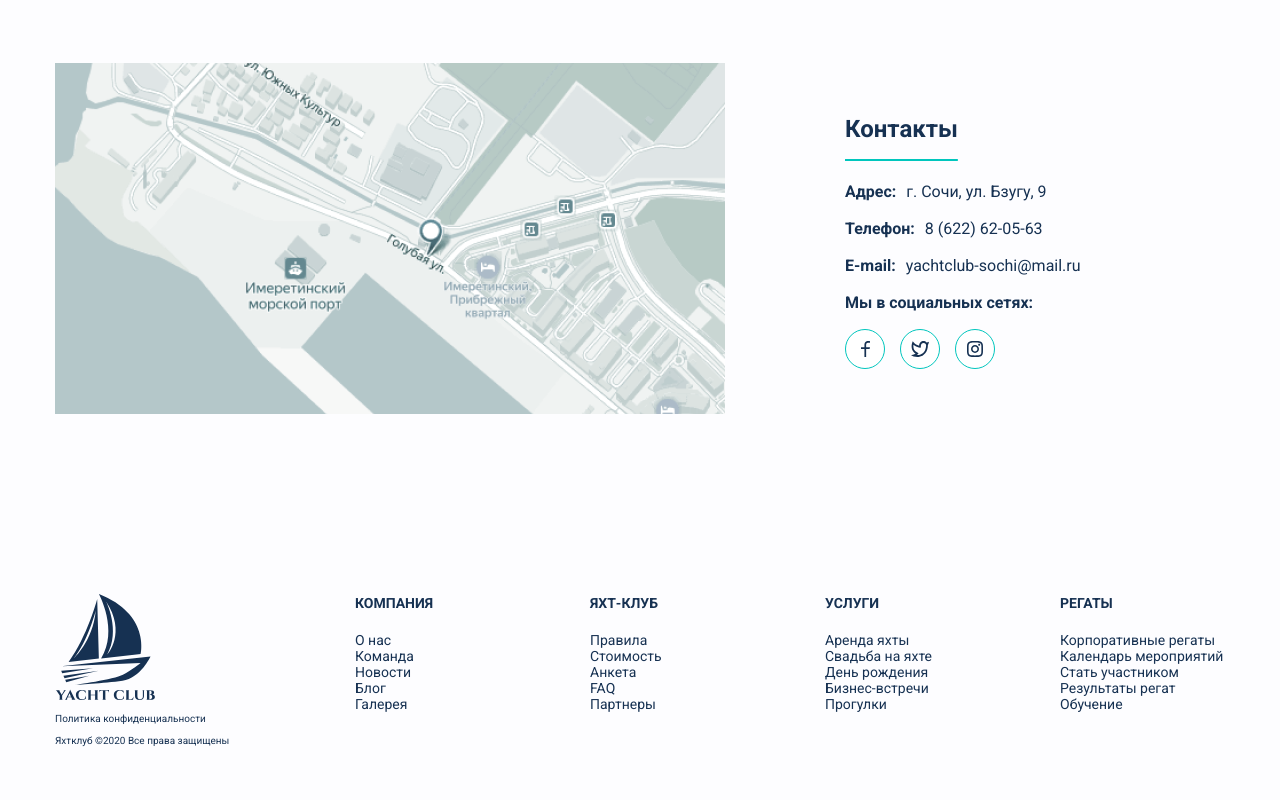
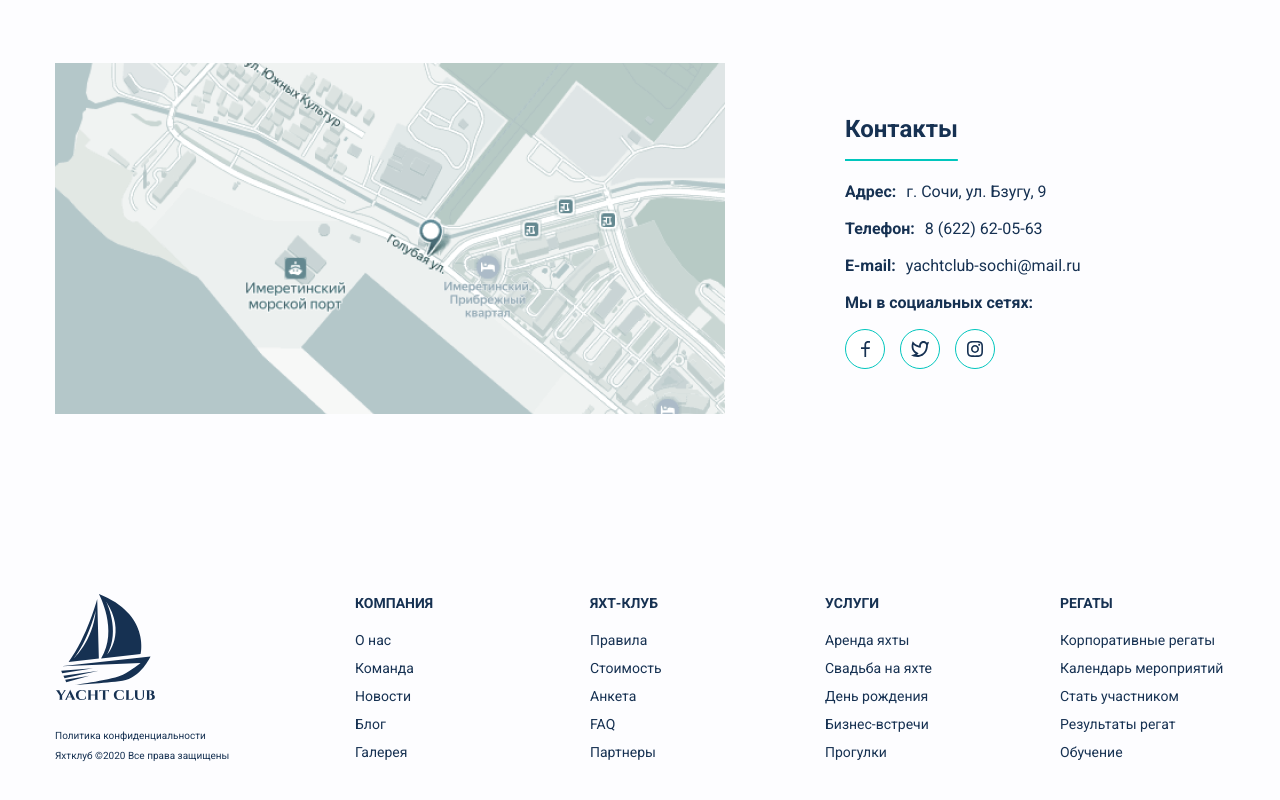
Before and after one commit to yoff3/yacht_club, a plain HTML site: page index.html in a window 1280 px wide. Shown: the part 3800-4600 px from the top of the page. Drawn offline with Linux system fonts and the light colour scheme.

Commit message:
added final styles to the main-footer section

```diff
--- a/css/style.css
+++ b/css/style.css
@@ -494,6 +494,28 @@ body{
   width: 100px;
 }
 
+.footer-logo{
+  display: block;
+  margin-bottom: 30px;
+}
+
+.footer-logo-wrapper p{
+  margin: 0;
+  margin-bottom: 8px;
+}
+
+.footer-logo-wrapper p:last-child{
+  margin-bottom: 0;
+}
+
+.footer-nav-item{
+  margin-bottom: 12px;
+}
+
+.footer-nav-item:last-child{
+  margin-bottom: 0;
+}
+
 .info-list{
   margin: 0;
   padding: 0;
--- a/index.html
+++ b/index.html
@@ -184,80 +184,80 @@
         <ul class="info-list">
           <li class="company info-list-item">
             <h2>Компания</h2>
-            <ul class="company-list">
-              <li class="company-item">
+            <ul class="company-list footer-nav-list">
+              <li class="company-item footer-nav-item">
                 <a href="#">О нас</a>
               </li>
-              <li class="company-item">
+              <li class="company-item footer-nav-item">
                 <a href="#">Команда</a>
               </li>
-              <li class="company-item">
+              <li class="company-item footer-nav-item">
                 <a href="#">Новости</a>
               </li>
-              <li class="company-item">
+              <li class="company-item footer-nav-item">
                 <a href="#">Блог</a>
               </li>
-              <li class="company-item">
+              <li class="company-item footer-nav-item">
                 <a href="#">Галерея</a>
               </li>
             </ul>
           </li>
           <li class="yacht-club info-list-item">
             <h2>Яхт-клуб</h2>
-            <ul class="yacht-club-list">
-              <li class="yeacht-club-item">
+            <ul class="yacht-club-list footer-nav-list">
+              <li class="yeacht-club-item footer-nav-item">
                 <a href="#">Правила</a>
               </li>
-              <li class="yeacht-club-item">
+              <li class="yeacht-club-item footer-nav-item">
                 <a href="#">Стоимость</a>
               </li>
-              <li class="yeacht-club-item">
+              <li class="yeacht-club-item footer-nav-item">
                 <a href="#">Анкета</a>
               </li>
-              <li class="yeacht-club-item">
+              <li class="yeacht-club-item footer-nav-item">
                 <a href="#">FAQ</a>
               </li>
-              <li class="yeacht-club-item">
+              <li class="yeacht-club-item footer-nav-item">
                 <a href="#">Партнеры</a>
               </li>
             </ul>
           </li>
           <li class="service info-list-item">
             <h2>Услуги</h2>
-            <ul class="service-list">
-              <li class="service-item">
+            <ul class="service-list footer-nav-list">
+              <li class="service-item footer-nav-item">
                 <a href="#">Аренда яхты</a>
               </li>
-              <li class="service-item">
+              <li class="service-item footer-nav-item">
                 <a href="#">Свадьба на яхте</a>
               </li>
-              <li class="service-item">
+              <li class="service-item footer-nav-item">
                 <a href="#">День рождения</a>
               </li>
-              <li class="service-item">
+              <li class="service-item footer-nav-item">
                 <a href="#">Бизнес-встречи</a>
               </li>
-              <li class="service-item">
+              <li class="service-item footer-nav-item">
                 <a href="#">Прогулки</a>
               </li>
             </ul>
           </li>
           <li class="competitions info-list-item">
             <h2>Регаты</h2>
-            <ul class="competitions-list">
-              <li class="competitions-item">
+            <ul class="competitions-list footer-nav-list">
+              <li class="competitions-item footer-nav-item">
                 <a href="#">Корпоративные регаты</a>
               </li>
-              <li class="competitions-item">
+              <li class="competitions-item footer-nav-item">
                 <a href="#">Календарь мероприятий</a>
               </li>
-              <li class="competitions-item">
+              <li class="competitions-item footer-nav-item">
                 <a href="#">Стать участником</a>
               </li>
-              <li class="competitions-item">
+              <li class="competitions-item footer-nav-item">
                 <a href="#">Результаты регат</a>
               </li>
-              <li class="competitions-item">
+              <li class="competitions-item footer-nav-item">
                 <a href="#">Обучение</a>
               </li>
             </ul>
```
